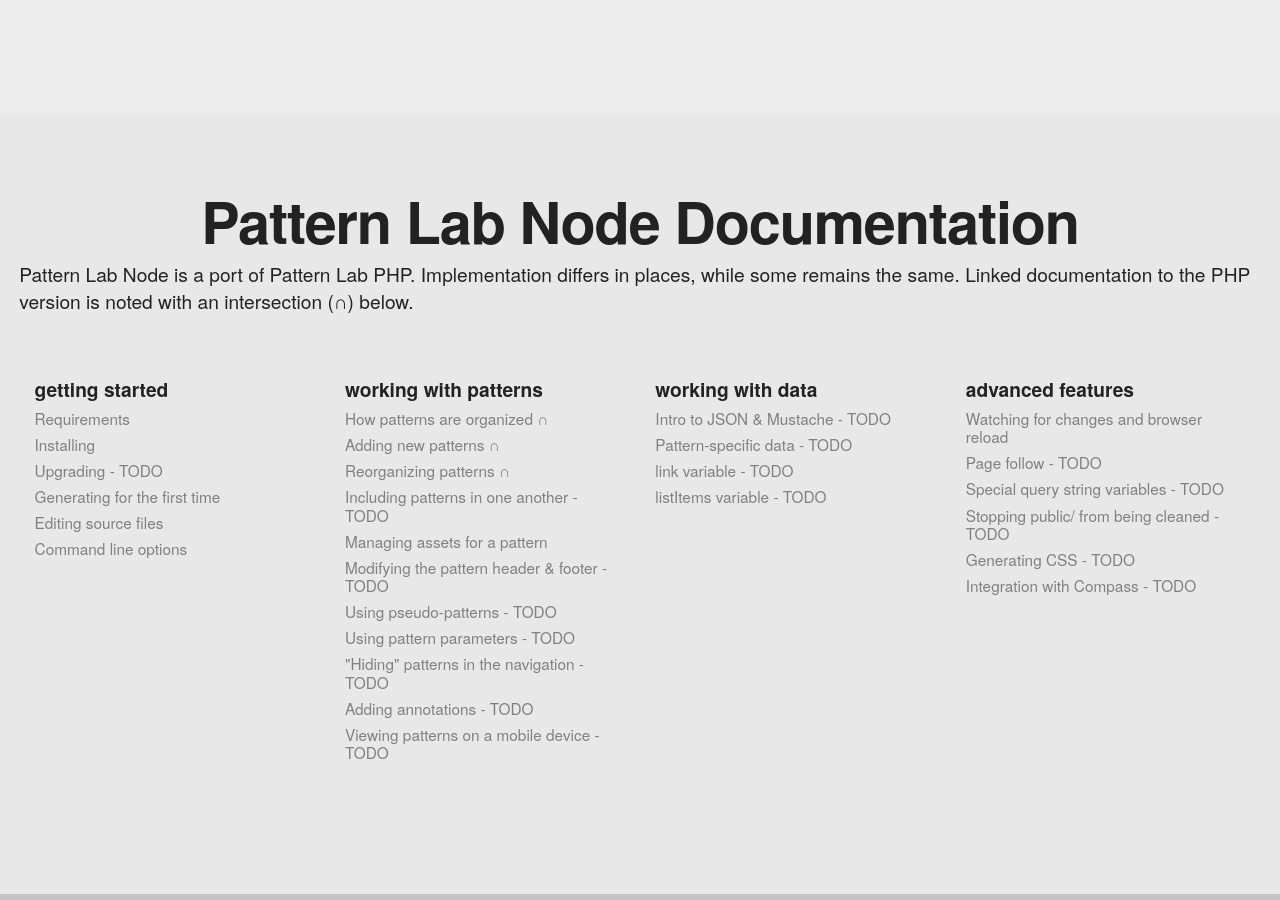
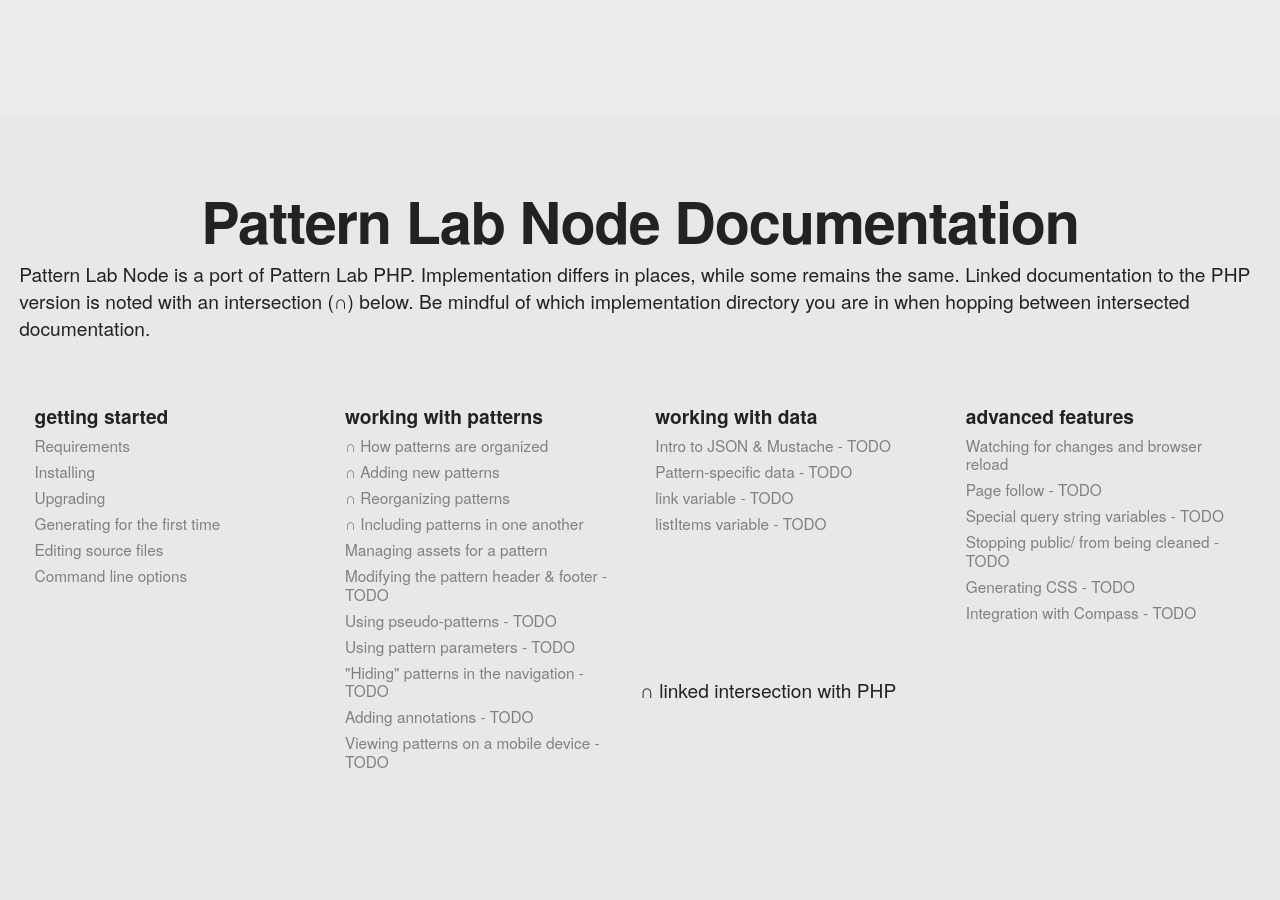
Before and after one commit to pattern-lab/website, a Jekyll site: the page built from patternlabsite/docs/index.html, in a window 1280 px wide and 900 px high, scrolled down 648 px. Built offline with Jekyll 4.4.1, drawn with Linux system fonts in a browser that asks for light colours; Markdown is read by kramdown in place of the engine named in the settings; comment, search, counter and statistics services are not loaded.

Commit message:
better nav

```diff
--- a/patternlabsite/_includes/docs-navigation-node.html
+++ b/patternlabsite/_includes/docs-navigation-node.html
@@ -5,7 +5,7 @@
 			<ul class="docs-nav-list">
 				<li><a href="/docs/node/requirements.html">Requirements </a></li>
 				<li><a href="/docs/node/installation.html">Installing</a></li>
-				<li><a href="/docs/node/upgrading.html">Upgrading - TODO</a></li>
+				<li><a href="/docs/node/upgrading.html">Upgrading</a></li>
 				<li><a href="/docs/node/first-run.html">Generating for the first time</a></li>
 				<li><a href="/docs/node/editing-source-files.html">Editing source files</a></li>
 				<li><a href="/docs/node/command-line.html">Command line options</a></li>
@@ -14,10 +14,10 @@
 		<li class="docs-nav-section">
 			<h4 class="docs-nav-title">Working with Patterns</h4>
 			<ul class="docs-nav-list">
-				<li><a href="/docs/pattern-organization.html">How patterns are organized &cap;</a></li>
-				<li><a href="/docs/pattern-add-new.html">Adding new patterns &cap;</a></li>
-				<li><a href="/docs/pattern-reorganizing.html">Reorganizing patterns &cap;</a></li>
-				<li><a href="/docs/pattern-including.html">Including patterns in one another - TODO</a></li>
+				<li><a href="/docs/pattern-organization.html">&cap; How patterns are organized</a></li>
+				<li><a href="/docs/pattern-add-new.html">&cap; Adding new patterns</a></li>
+				<li><a href="/docs/pattern-reorganizing.html">&cap; Reorganizing patterns</a></li>
+				<li><a href="/docs/pattern-including.html">&cap; Including patterns in one another</a></li>
 				<li><a href="/docs/node/pattern-managing-assets.html">Managing assets for a pattern</a></li>
 				<li><a href="/docs/pattern-header-footer.html">Modifying the pattern header &amp; footer - TODO</a></li>
 				<li><a href="/docs/pattern-pseudo-patterns.html">Using pseudo-patterns - TODO</a></li>
@@ -48,4 +48,5 @@
 			</ul>
 		</li>
 	</ul>
+	<span>&cap; linked intersection with PHP</span>
 </nav>
--- a/patternlabsite/docs/index.html
+++ b/patternlabsite/docs/index.html
@@ -12,6 +12,6 @@
 
  <section class="section section-2 docs-index node">
   <h1>Pattern Lab Node Documentation</h1>
-  <p>Pattern Lab Node is a port of Pattern Lab PHP. Implementation differs in places, while some remains the same. Linked documentation to the PHP version is noted with an intersection (&cap;) below.</p>
+  <p>Pattern Lab Node is a port of Pattern Lab PHP. Implementation differs in places, while some remains the same. Linked documentation to the PHP version is noted with an intersection (&cap;) below. Be mindful of which implementation directory you are in when hopping between intersected documentation.</p>
   {% include docs-navigation-node.html %}
 </section>
```
